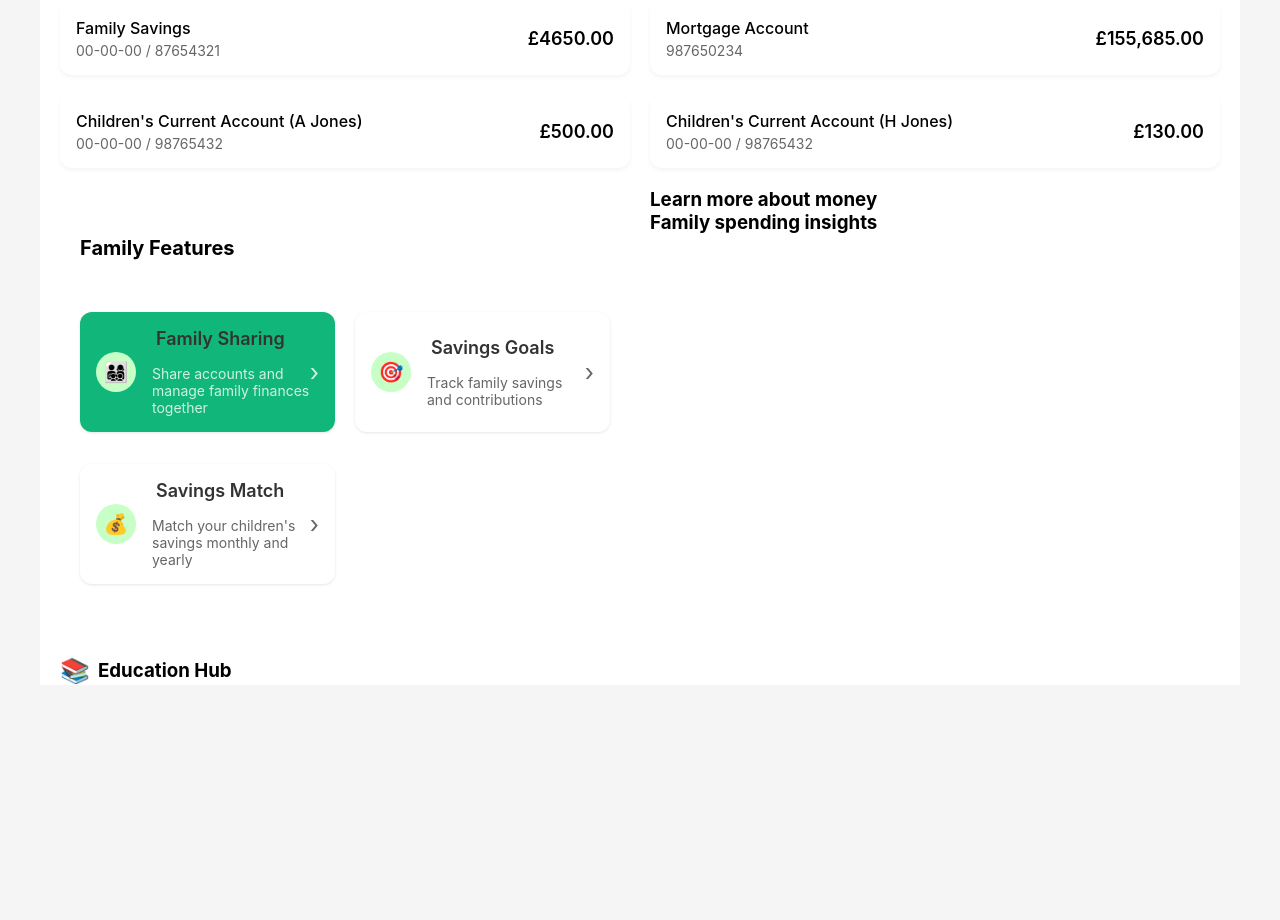
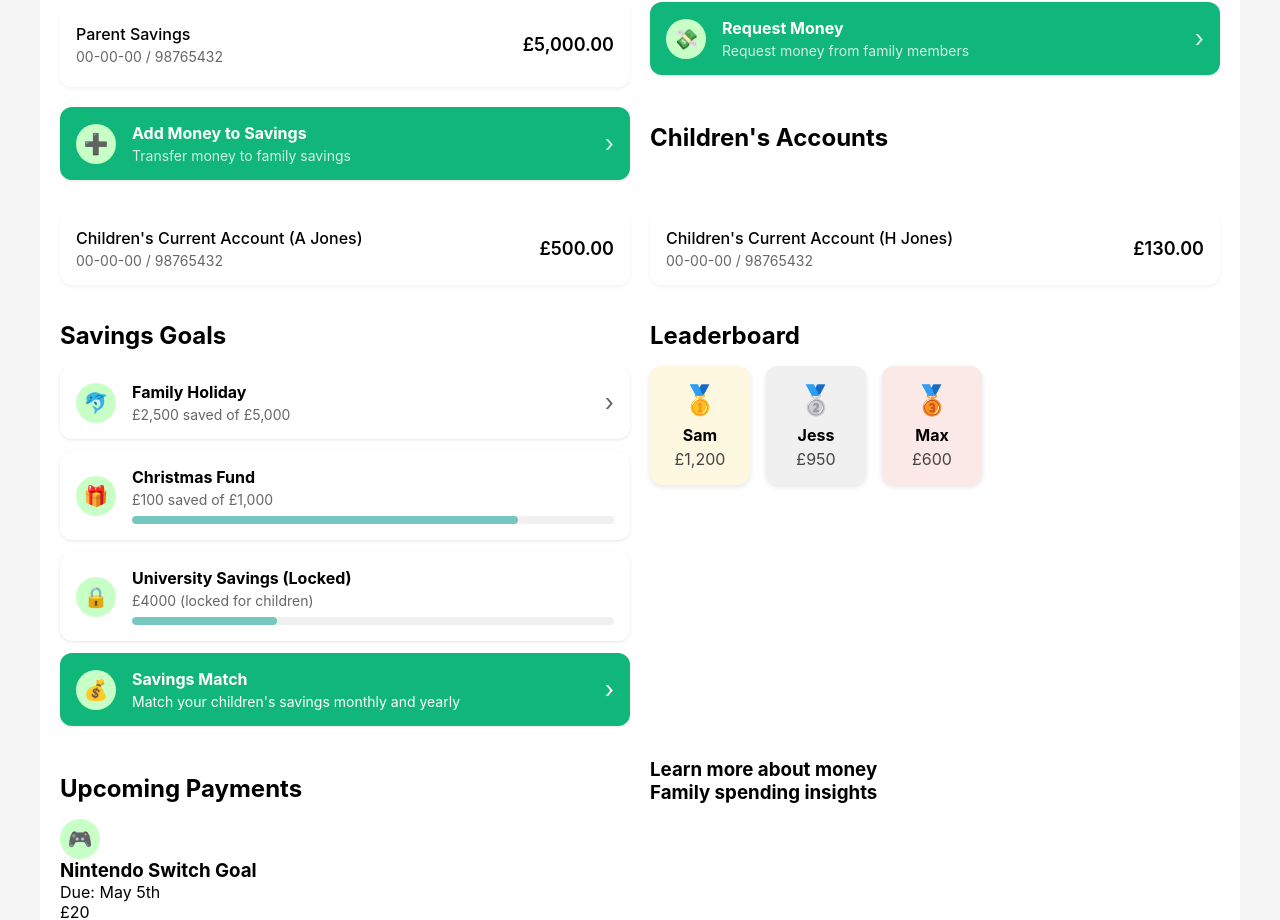
Before and after one commit to OsmanAli20/Quantum-Drift, a React (Create React App) app: page /family in a window 1280 px wide. Shown: the part 220-1140 px from the top of the page. Before the commit the page ends 905 px from the top, so only its background shows below. Built offline with nearby package versions, Linux system fonts and the light colour scheme.

Commit message:
Updating parent page

```diff
--- a/src/pages/familyParent.jsx
+++ b/src/pages/familyParent.jsx
@@ -28,28 +28,39 @@ function FamilyParent() {
 
         <div className="account-card">
           <div className="account-details">
-            <span className="account-name">Personal Current Account</span>
-            <span className="account-number">00-00-00 / 12345678</span>
+            <span className="account-name">Parent Current Account</span>
+            <span className="account-number">00-00-00 / 87654321</span>
           </div>
-          <span className="account-balance">£2,023.00</span>
+          <span className="account-balance">£10,000.00</span>
         </div>
 
         <div className="account-card">
           <div className="account-details">
-            <span className="account-name">Family Savings</span>
-            <span className="account-number">00-00-00 / 87654321</span>
+            <span className="account-name">Parent Savings</span>
+            <span className="account-number">00-00-00 / 98765432</span>
           </div>
-          <span className="account-balance">£4650.00</span>
+          <span className="account-balance">£5,000.00</span>
         </div>
 
-        <div className="account-card">
-          <div className="account-details">
-            <span className="account-name">Mortgage Account</span>
-            <span className="account-number">987650234</span>
+        <div className="space-card green-bg" onClick={() => navigate('/request-money')} style={{ cursor: 'pointer' }}>
+          <div className="space-icon light-green">💸</div>
+          <div className="space-details">
+            <h3>Request Money</h3>
+            <p>Request money from family members</p>
           </div>
-          <span className="account-balance">£155,685.00</span>
+          <span className="chevron">›</span>
         </div>
 
+        <div className="space-card green-bg" onClick={() => navigate('/add-money')} style={{ cursor: 'pointer' }}>
+          <div className="space-icon light-green">➕</div>
+          <div className="space-details">
+            <h3>Add Money to Savings</h3>
+            <p>Transfer money to family savings</p>
+          </div>
+          <span className="chevron">›</span>
+        </div>
+
+        <h2>Children's Accounts</h2>
         <div className="account-card">
           <div className="account-details">
             <span className="account-name">Children's Current Account (A Jones)</span>
@@ -66,27 +77,40 @@ function FamilyParent() {
           <span className="account-balance">£130.00</span>
         </div>
 
-        <section className="spaces-section">
-          <h2>Family Features</h2>
-          <div className="space-card green-bg" onClick={() => navigate('/family-sharing')} style={{ cursor: 'pointer' }}>
-            <div className="space-icon light-green">👨‍👩‍👧‍👦</div>
+        <section className="feature-section">
+          <h2>Savings Goals</h2>
+          <div className="space-card" onClick={() => navigate('/saving-goals')} style={{ cursor: 'pointer' }}>
+            <div className="space-icon light-green">🐬</div>
             <div className="space-details">
-              <h3>Family Sharing</h3>
-              <p>Share accounts and manage family finances together</p>
+              <h3>Family Holiday</h3>
+              <p>£2,500 saved of £5,000</p>
             </div>
             <span className="chevron">›</span>
           </div>
 
-          <div className="space-card" onClick={() => navigate('/saving-goals')} style={{ cursor: 'pointer' }}>
-            <div className="space-icon light-green">🎯</div>
+          <div className="space-card">
+            <div className="space-icon light-green">🎁</div>
             <div className="space-details">
-              <h3>Savings Goals</h3>
-              <p>Track family savings and contributions</p>
+              <h3>Christmas Fund</h3>
+              <p>£100 saved of £1,000</p>
+              <div className="progress-bar">
+                <div className="progress" style={{ width: '80%' }}></div>
+              </div>
             </div>
-            <span className="chevron">›</span>
           </div>
 
-          <div className="space-card" onClick={() => navigate('/save-match')} style={{ cursor: 'pointer' }}>
+          <div className="space-card">
+            <div className="space-icon light-green">🔒</div>
+            <div className="space-details">
+              <h3>University Savings (Locked)</h3>
+              <p>£4000 (locked for children)</p>
+              <div className="progress-bar">
+                <div className="progress" style={{ width: '30%' }}></div>
+              </div>
+            </div>
+          </div>
+
+          <div className="space-card green-highlight" onClick={() => navigate('/save-match')} style={{ cursor: 'pointer' }}>
             <div className="space-icon light-green">💰</div>
             <div className="space-details">
               <h3>Savings Match</h3>
@@ -95,6 +119,59 @@ function FamilyParent() {
             <span className="chevron">›</span>
           </div>
         </section>
+
+        {/* Leaderboard */}
+        <section className="feature-section">
+          <h2>Leaderboard</h2>
+          <div className="leaderboard-grid">
+            <div className="leaderboard-card gold">
+              <div className="place-icon">🥇</div>
+              <div className="child-name">Sam</div>
+              <div className="child-amount">£1,200</div>
+            </div>
+            <div className="leaderboard-card silver">
+              <div className="place-icon">🥈</div>
+              <div className="child-name">Jess</div>
+              <div className="child-amount">£950</div>
+            </div>
+            <div className="leaderboard-card bronze">
+              <div className="place-icon">🥉</div>
+              <div className="child-name">Max</div>
+              <div className="child-amount">£600</div>
+            </div>
+          </div>
+        </section>
+
+        {/* Upcoming Payments */}
+        <section className="feature-section">
+        <h2>Upcoming Payments</h2>
+
+        <div className="payment-card">
+          <div className="payment-left">
+            <div className="space-icon light-green">🎮</div>
+            <div className="payment-text">
+              <h3>Nintendo Switch Goal</h3>
+              <span className="payment-date">Due: May 5th</span>
+            </div>
+          </div>
+          <div className="payment-right">
+            <span className="payment-amount">£20</span>
+          </div>
+        </div>
+
+        <div className="payment-card">
+          <div className="payment-left">
+            <div className="space-icon light-green">🏖️</div>
+            <div className="payment-text">
+              <h3>Family Holiday Goal</h3>
+              <span className="payment-date">Due: May 12th</span>
+            </div>
+          </div>
+          <div className="payment-right">
+            <span className="payment-amount">£30</span>
+          </div>
+        </div>
+      </section>
 
         <section className="bottom-cards">
           <div className="card shared-pot-card pink-card">
--- a/src/styles/Home.css
+++ b/src/styles/Home.css
@@ -845,3 +845,13 @@
 .chart-bar:hover .bar-fill {
   filter: brightness(1.1);
 }
+.space-card.green-highlight {
+  background-color: #11b67a;
+  color: white;
+}
+
+.space-card.green-highlight h3,
+.space-card.green-highlight p,
+.space-card.green-highlight .chevron {
+  color: white;
+}
```
